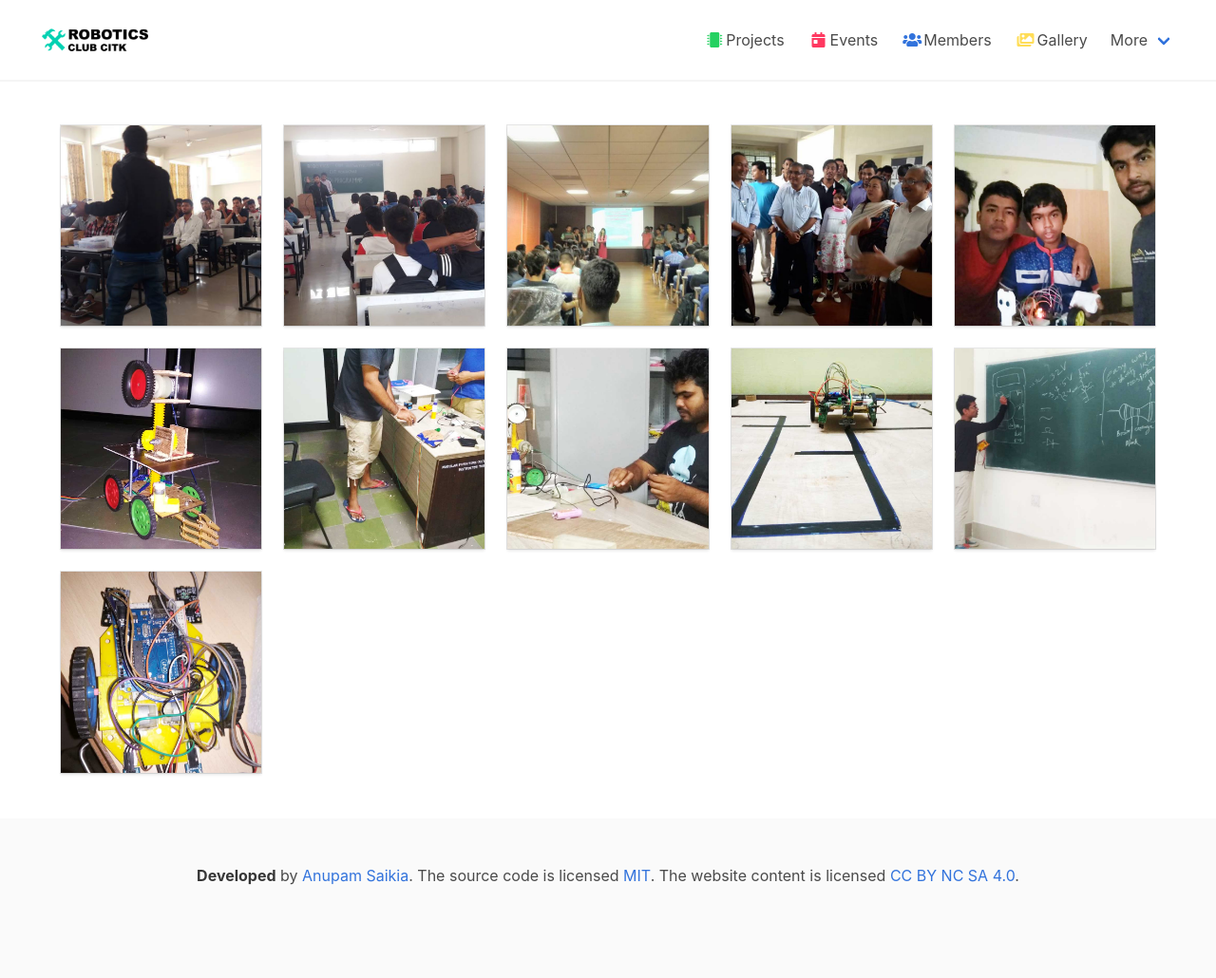
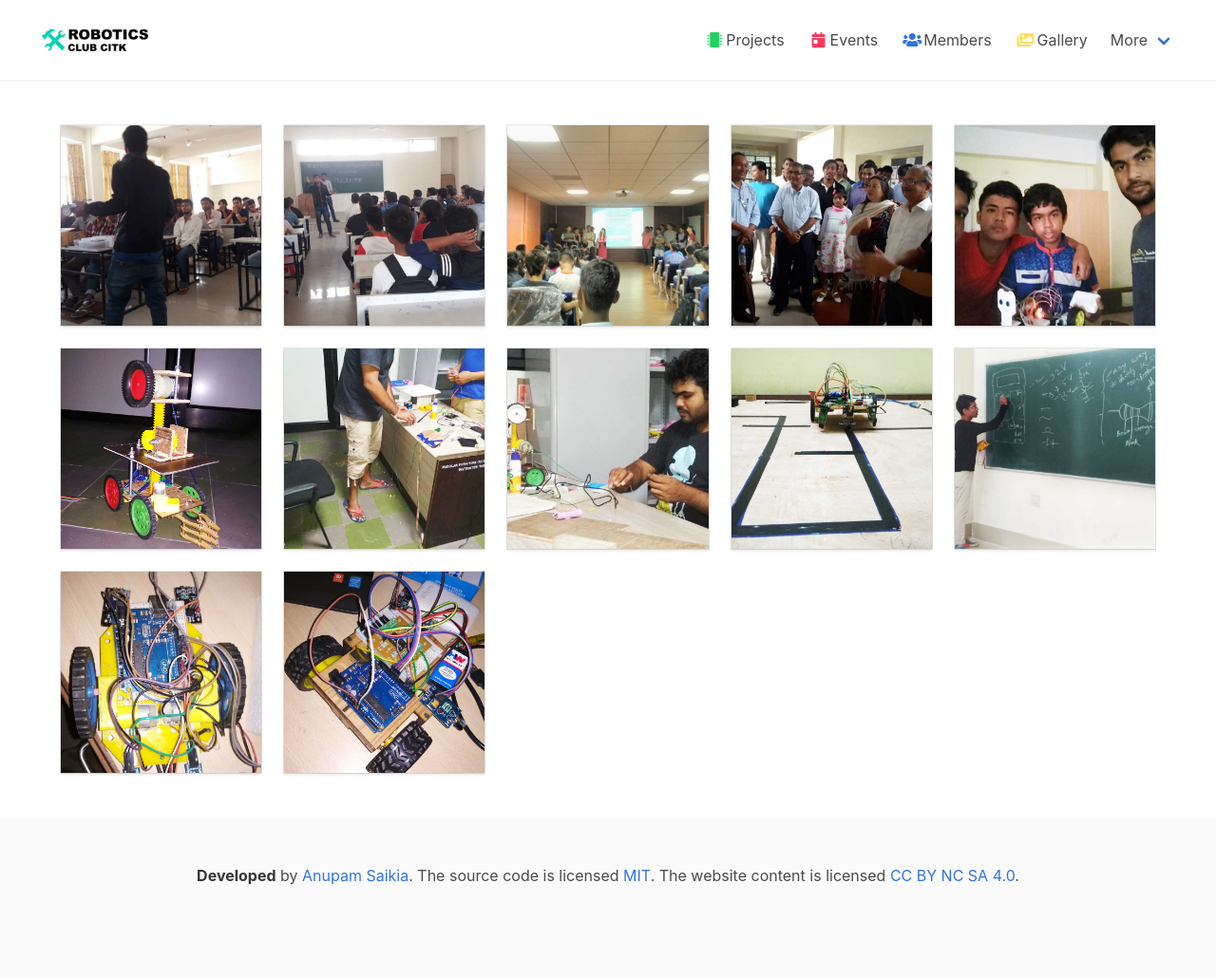
Before and after one commit to robotics-club-citk/robotics-club-citk.github.io, a Jekyll site: the page built from gallery.html, in a window 1280 px wide. Shown: the whole page at 95% size. Built offline with Jekyll 4.4.1, drawn with Linux system fonts in a browser that asks for light colours.

Commit message:
added 1 pic in gallery

```diff
--- a/gallery.html
+++ b/gallery.html
@@ -28,4 +28,6 @@ images:
     caption: Students Explaining working of different components
   - path: 'assets/img/gallery/IMG_20171121_144520.jpg'
     size: 768x1024
+  - path: 'assets/img/gallery/IMG_20171122_004902.jpg'
+    size: 768x1024
 ---
```
Also changed, not shown: assets/img/gallery/IMG_20171122_004902.jpg (added).
